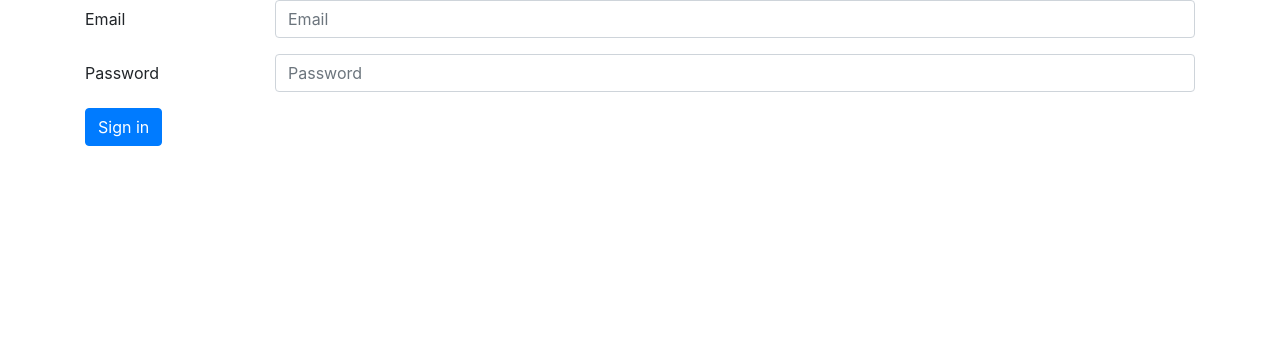
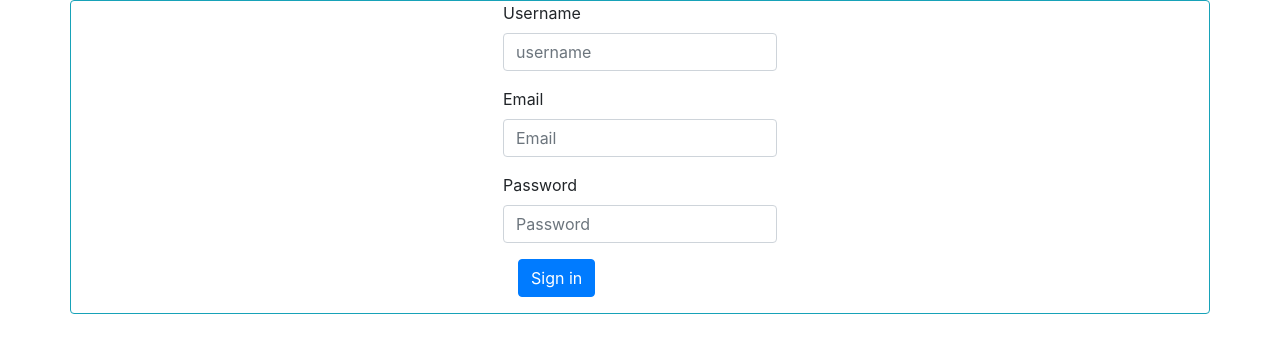
Before and after one commit to blothe/acs3, a PHP site: page /login.php in a window 1280 px wide. Shown: the top 353 px of the page. Run offline with PHP 8.4, Linux system fonts and the light colour scheme.

Commit message:
login form

```diff
--- a/login.php
+++ b/login.php
@@ -6,26 +6,29 @@
     <title></title>
   </head>
   <body>
-    <div class="login container ">
-      <form>
-        <div class="form-group row">
-          <label for="inputEmail3" class="col-sm-2 col-form-label">Email</label>
-          <div class="col-sm-10">
-            <input type="email" class="form-control" id="inputEmail3" placeholder="Email">
+    <div class="login container rounded border border-info">
+      <div class="log_form d-flex justify-content-center">
+        <form method="post" action="function_login.php">
+          <div class="form-group">
+            <label for="inputUsername">Username</label>
+            <input type="text" name="username" class="form-control" id="inputusername" placeholder="username">
           </div>
-        </div>
-        <div class="form-group row">
-          <label for="inputPassword3" class="col-sm-2 col-form-label">Password</label>
-          <div class="col-sm-10">
-            <input type="password" class="form-control" id="inputPassword3" placeholder="Password">
+          <div class="form-group">
+            <label for="inputEmail4">Email</label>
+            <input type="email" name="email" class="form-control" id="inputEmail4" placeholder="Email">
           </div>
-        </div>
-        <div class="form-group row">
-          <div class="col-sm-10">
-            <button type="submit" class="btn btn-primary">Sign in</button>
+          <div class="form-group">
+            <label for="inputPassword4">Password</label>
+            <input type="password" name="password" class="form-control" id="inputPassword4" placeholder="Password">
           </div>
-        </div>
-      </form>
+          <div class="form-group">
+            <div class="col-sm-10">
+              <button type="submit" class="btn btn-primary">Sign in</button>
+            </div>
+          </div>
+        </form>
+      </div>
+
     </div>
   </body>
 </html>
```
